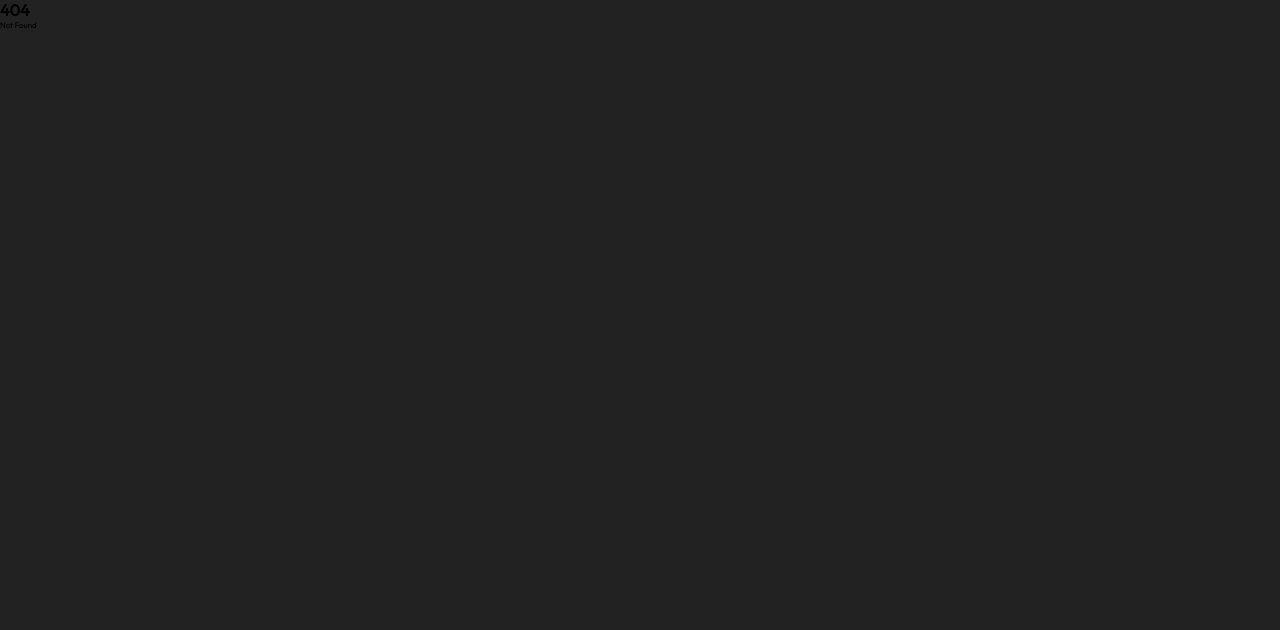
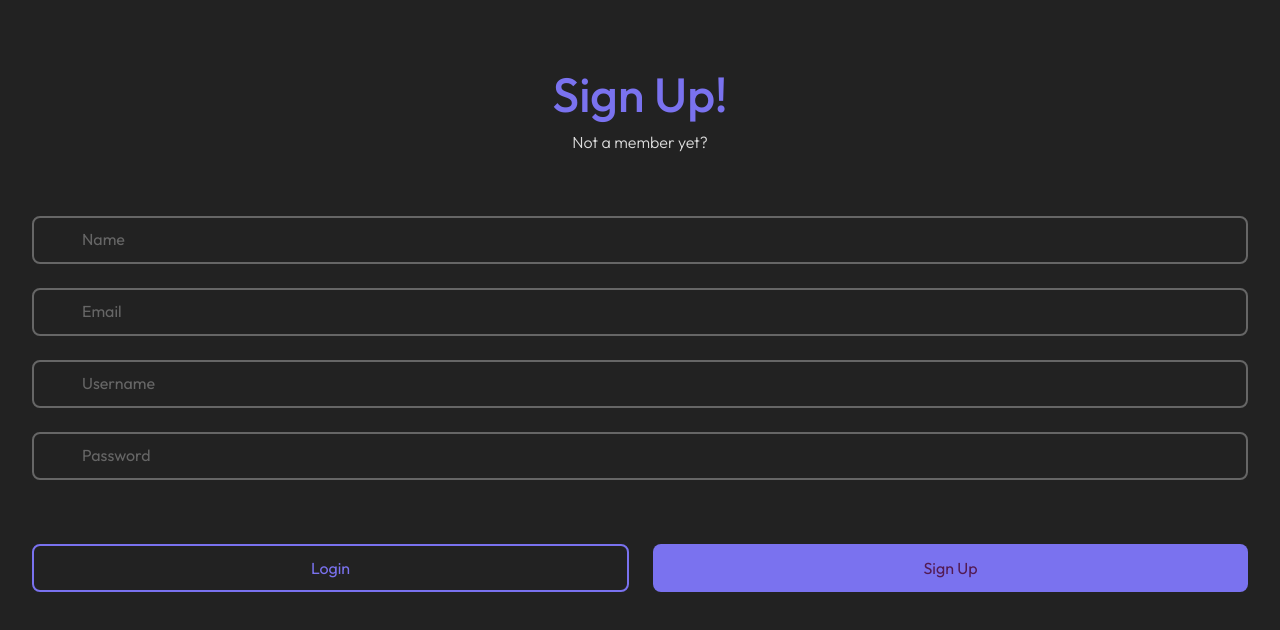
Before and after one commit to T-hash06/Todo-Frontend, a SvelteKit app: page /auth/register in a window 1280 px wide. Before the commit this address had no page. Shown: the top 630 px of the page. Built offline with nearby package versions, Linux system fonts and the light colour scheme; some icons are missing.

Commit message:
[CREATE] Basic Auth Layout

```diff
--- a/src/components/+TextInput.svelte
+++ b/src/components/+TextInput.svelte
@@ -5,6 +5,7 @@
 	export { classes as class };
 
 	export let placeholder: string = '';
+	export let type: 'text' | 'password' = 'text';
 	export let value: string = '';
 	export let icon: string = '';
 	export let name: string;
@@ -12,6 +13,10 @@
 	let filled: boolean = value !== '';
 
 	$: filled = value !== '';
+
+	function setType(node: HTMLInputElement) {
+		node.type = type;
+	}
 </script>
 
 <div
@@ -26,7 +31,7 @@
 			<Icon {icon} />
 		</span>
 	{/if}
-	<input class="input" type="text" bind:value {name} />
+	<input class="input" use:setType bind:value {name} />
 </div>
 
 <style lang="scss">
--- a/src/global.css
+++ b/src/global.css
@@ -1,4 +1,4 @@
-@import url('https://fonts.googleapis.com/css2?family=Outfit&display=swap');
+@import url('https://fonts.googleapis.com/css2?family=Outfit:wght@300;400;500&display=swap');
 
 :root {
 	font-size: 8px;
--- a/src/routes/+page.server.ts
+++ b/src/routes/+page.server.ts
@@ -1,5 +1,5 @@
 import { redirect } from '@sveltejs/kit';
 
 export function load() {
-	throw redirect(301, '/login');
+	throw redirect(301, '/auth/login');
 }
--- /dev/null
+++ b/src/routes/auth/+layout.server.ts
@@ -0,0 +1,7 @@
+export function load({ url }) {
+	if (url.pathname === '/auth/login') {
+		return { title: 'Welcome!', sub: 'Nice to see you again' };
+	}
+
+	return { title: 'Sign Up!', sub: 'Not a member yet?' };
+}
--- /dev/null
+++ b/src/routes/auth/+layout.svelte
@@ -0,0 +1,77 @@
+<script lang="ts">
+	export let data;
+</script>
+
+<div id="auth-layout" class="page-container">
+	<div class="titles-container">
+		<h1 class="title">{data.title}</h1>
+		<h2 class="sub-title">{data.sub}</h2>
+	</div>
+	<div class="slot-container">
+		<slot />
+	</div>
+</div>
+
+<style lang="scss">
+	$padding: 4rem;
+
+	#auth-layout {
+		padding: $padding;
+		display: grid;
+
+		grid-auto-rows: min-content;
+
+		gap: 8rem;
+
+		.titles-container {
+			justify-self: left;
+			align-self: center;
+
+			display: flex;
+			flex-wrap: wrap;
+
+			width: 100%;
+
+			gap: 1rem;
+
+			margin-top: 4rem;
+			.title {
+				font-size: 6rem;
+				font-weight: 500;
+
+				width: 100%;
+				color: var(--primary-color);
+				text-align: center;
+			}
+
+			.sub-title {
+				font-size: 2rem;
+				font-weight: 100;
+
+				width: 100%;
+				color: var(--text-color);
+				text-align: center;
+			}
+		}
+
+		:global(.form) {
+			width: 100%;
+			height: 100%;
+
+			display: flex;
+			flex-direction: column;
+			justify-content: flex-start;
+
+			gap: 8rem;
+
+			:global(.section) {
+				display: flex;
+				flex-direction: column;
+				justify-content: center;
+				align-items: center;
+
+				gap: 3rem;
+			}
+		}
+	}
+</style>
--- /dev/null
+++ b/src/routes/auth/register/+page.svelte
@@ -0,0 +1,33 @@
+<script lang="ts">
+	import Button from '$components/+Button.svelte';
+	import TextInput from '$components/+TextInput.svelte';
+
+	import { fade } from 'svelte/transition';
+</script>
+
+<div id="register-page" in:fade={{ duration: 600 }}>
+	<form class="form">
+		<div class="section">
+			<TextInput placeholder="Name" name="name" icon="solar:user-bold" />
+			<TextInput placeholder="Email" name="email" icon="solar:letter-bold" />
+			<TextInput placeholder="Username" name="username" icon="solar:user-id-bold" />
+			<TextInput placeholder="Password" name="password" type="password" icon="solar:key-bold" />
+		</div>
+		<div class="section buttons-section">
+			<Button href="login" type="secondary">Login</Button>
+			<Button>Sign up</Button>
+		</div>
+	</form>
+</div>
+
+<style lang="scss">
+	#register-page {
+		display: flex;
+		justify-content: center;
+		align-items: center;
+
+		.buttons-section {
+			flex-direction: row;
+		}
+	}
+</style>
```
Also changed, not shown: src/routes/auth/login/+page.svelte (added, +32 -0 lines), src/routes/login/+page.svelte (deleted, +0 -52 lines).
